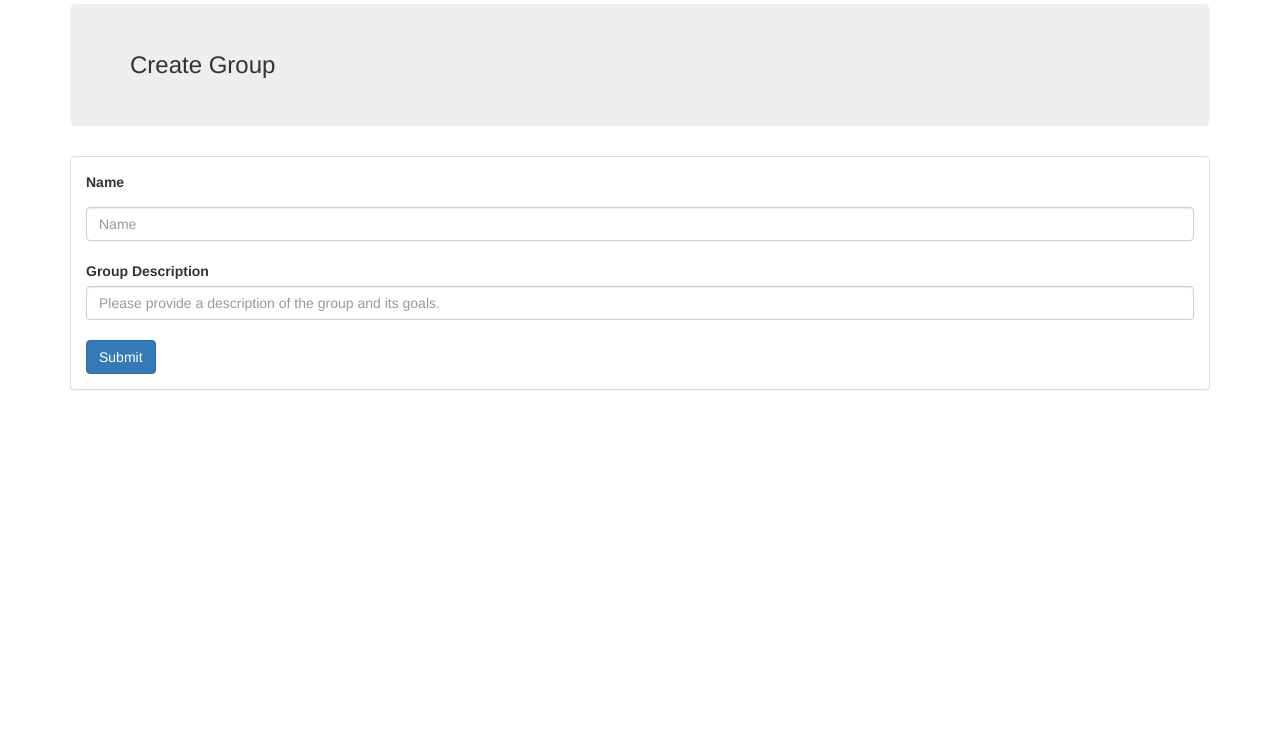
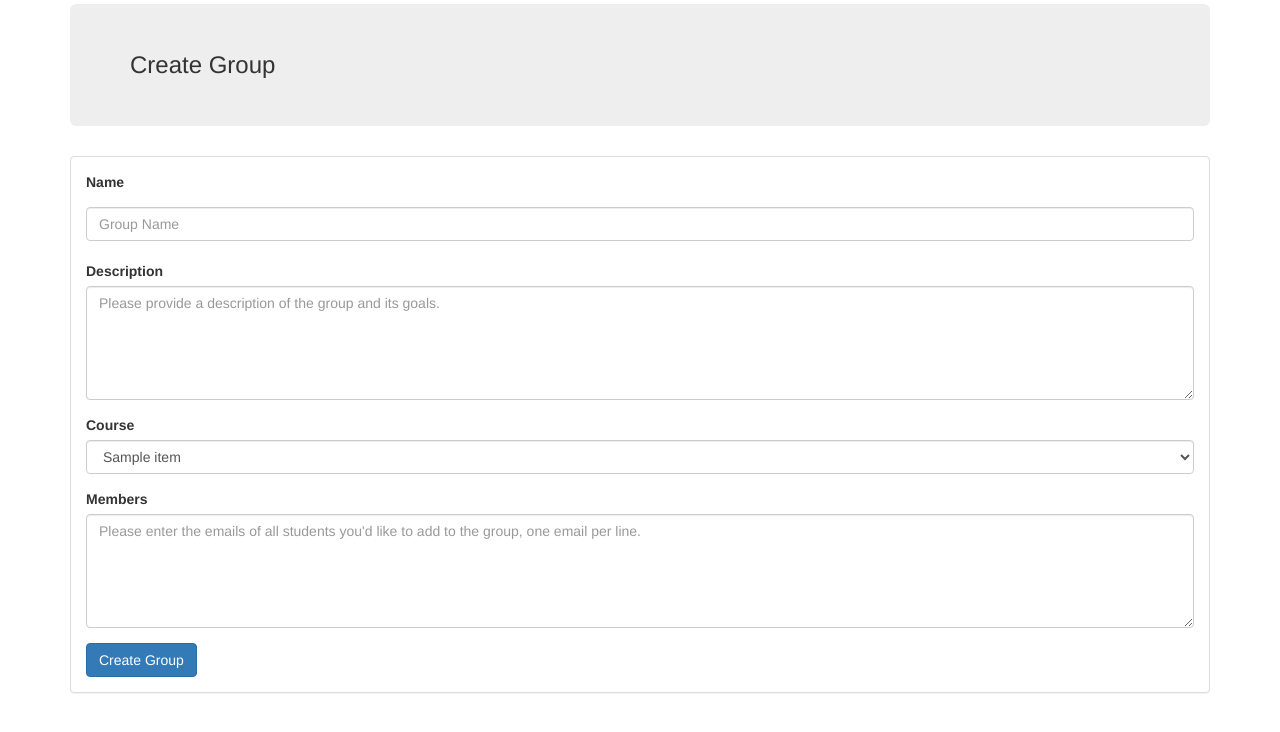
Before and after one commit to fieldn/CapstoneMarketplace, a Django app: template GroupsApp/templates/groupform.html in a window 1280 px wide. Shown: the part 51-783 px from the top of the page. Run offline with Django 3.2, Linux system fonts and the light colour scheme; the template is opened without the code that fills it: most values are stand-ins (such as "Sample title", 1, 10 or a date in 2020); some libraries are stand-ins or nearby versions.

Commit message:
Added stuff for fancy group form that I think works but idk yo.

```diff
--- a/GroupsApp/templates/groupform.html
+++ b/GroupsApp/templates/groupform.html
@@ -12,14 +12,46 @@
 				{% csrf_token %}
 				<label for="name">Name</label>
 				<h6 style="color:red">{{ error }}</h6>
-				<input type="text" name="name" id="name" placeholder="Name" class="form-control" data-bvalidator="required" data-bvalidator-msg="Name Required">
+				<input type="text" name="name" id="name" placeholder="Group Name" class="form-control"
+				data-bvalidator="required" data-bvalidator-msg="Name Required">
 				<br>
-				<label for="description">Group Description</label>
-				<input type="text" name="description" id="description" placeholder="Please provide a description of the group and its goals." class="form-control" data-bvalidator="required" data-bvalidator-msg="Description Required">
-				<br>
-				<input type="submit" value="Submit" class="btn btn-primary">
+				<div class="form-group">
+					<label for="description">Description</label>
+				    <textarea class="form-control" rows="5" id="comment"
+						placeholder="Please provide a description of the group and its goals."
+						data-bvalidator="required" data-bvalidator-msg="Description Required"></textarea>
+				</div>
+				<div class="form-group">
+					<label for="course">Course</label>
+					<select class="form-control" id="course">
+					{% for item in course_list %}
+					<option>{{ item.get_full_name }}</option>
+					{% endfor %}
+					</select>
+				</div>
+				<div class="form-group">
+					<label for="members">Members</label>
+				    <textarea class="form-control" rows="5" id="comment"
+						placeholder="Please enter the emails of all students you'd like to add to the group, one email per line."
+						data-bvalidator="required" data-bvalidator-msg="Description Required"></textarea>
+				</div>
+				<input type="submit" value="Create Group" class="btn btn-primary">
 			</form>
 		</div>
 	</div>
+{% endblock %}
 
-	{% endblock %}
+	<!--
+<div class="container" role="main">
+	<div class="panel panel-default">
+		<div class="jumbotron">
+			<h3 style="margin: 0px; padding: 0px;">Create Group</h3>
+		</div>
+		<form method="POST" class="panel-body validate"> {% csrf_token %}
+			{{ form.as_p }}
+			{{ form2.as_p }}
+			<input type="submit" class='btn btn-primary' value="{{ button_value }}">
+		</form>
+	</div>
+</div>
+-->
```
Also changed, not shown: GroupsApp/forms.py (+6 -2 lines), GroupsApp/views.py (+8 -2 lines), AuthenticationApp/migrations/0008_auto_20161207_2255.py (added), CompaniesApp/views.py (line endings or trailing spaces), GroupsApp/migrations/0002_auto_20161207_2255.py (added), ProjectsApp/migrations/0002_project_company.py (added).
